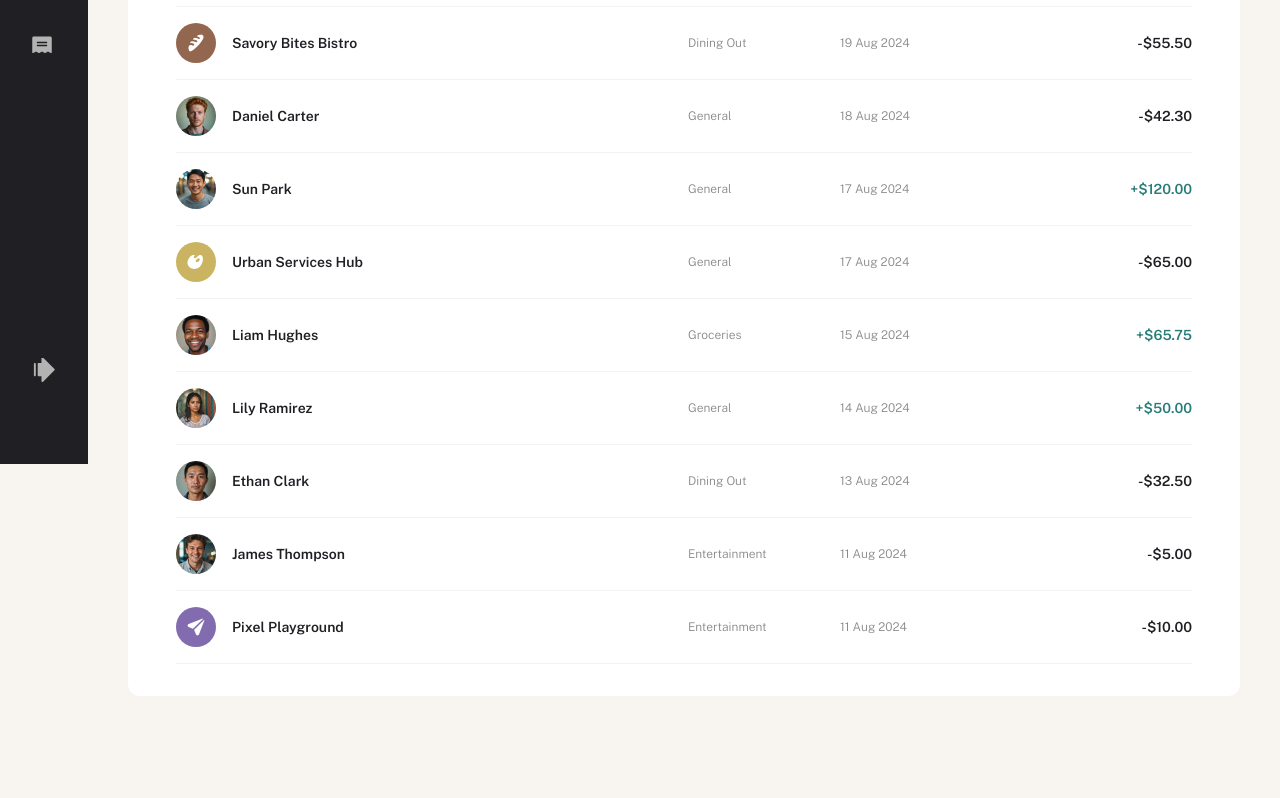
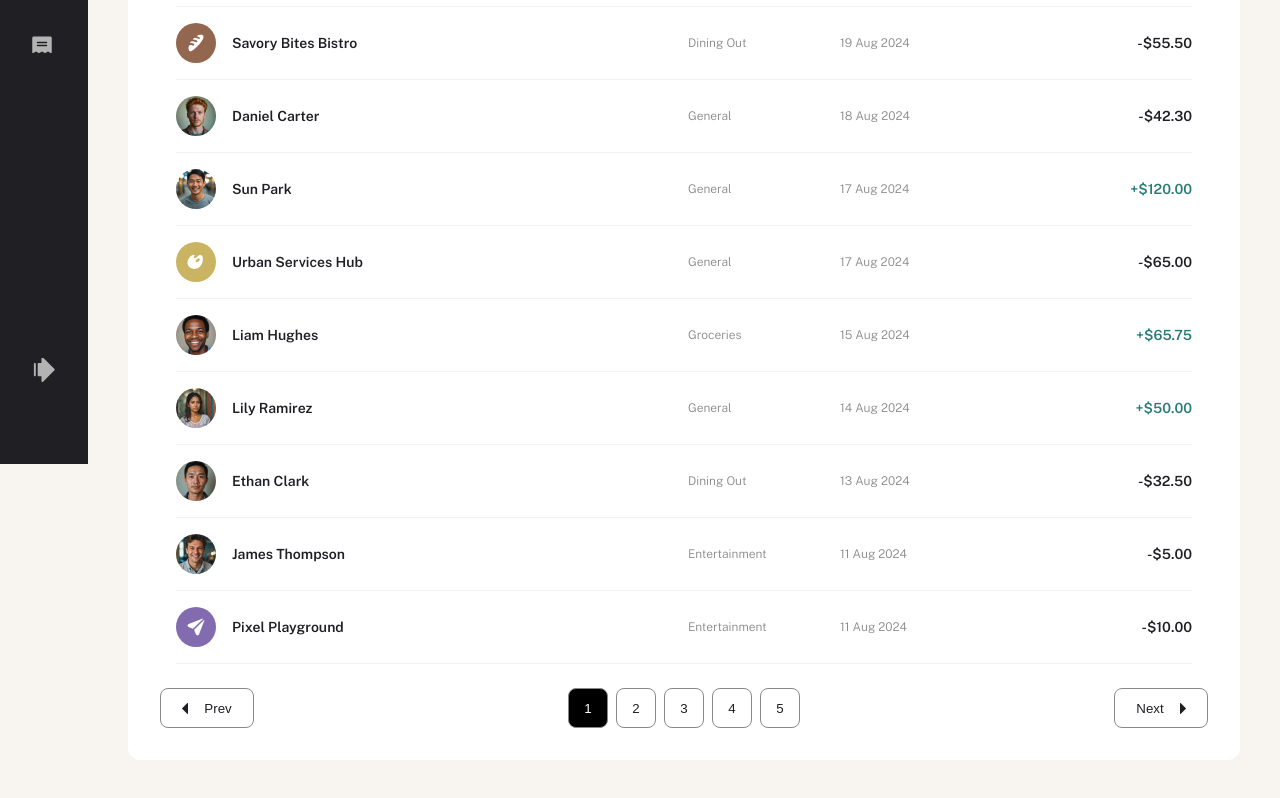
Before and after one commit to peterhermansen/personal-finance-app, a Next.js app: page /transactions in a window 1280 px wide. Shown: the part 336-1134 px from the top of the page. Before the commit the page ends 1072 px from the top, so only its background shows below. Built offline with nearby package versions, Linux system fonts and the light colour scheme.

Commit message:
Created Pagination and associated stylings and implemented page navigation functionality.

```diff
--- a/app/transactions/page.js
+++ b/app/transactions/page.js
@@ -6,11 +6,13 @@ import data from '@/data.json';
 import { useStateContext } from '@/app/stateContext';
 import TransactionsRow from '@/components/transactions/TransactionRow';
 import TransactionFilters from '@/components/transactions/TransactionFilters';
+import Pagination from '@/components/transactions/Pagination';
 import { useState } from 'react';
 
 export default function Transactions() {
   const { sidebarOpen } = useStateContext();
   const [filteredData, setFilteredData] = useState(data.transactions);
+  const [page, setPage] = useState(0);
 
   return (
     <div
@@ -36,7 +38,7 @@ export default function Transactions() {
         </div>
 
         <ul className={styles['transaction-list']}>
-          {filteredData.slice(0, 10).map((el, i) => {
+          {filteredData.slice(page * 10, page * 10 + 10).map((el, i) => {
             return (
               <TransactionsRow
                 data={el}
@@ -47,6 +49,8 @@ export default function Transactions() {
             );
           })}
         </ul>
+
+        <Pagination filteredData={filteredData} page={page} setPage={setPage} />
       </div>
     </div>
   );
--- a/components/overview/BillsOverview.js
+++ b/components/overview/BillsOverview.js
@@ -48,7 +48,11 @@ const BillsOverview = ({ data }) => {
 
   return (
     <div className={styles.bills}>
-      <HeaderOverview title="Recurring Bills" btnText="See Details" />
+      <HeaderOverview
+        title="Recurring Bills"
+        btnText="See Details"
+        link="/bills"
+      />
       <div className={styles['bill-rows']}>
         {billRow('Paid Bills', paidTotal, 'green-bg')}
         {billRow('Total Upcoming', upcomingTotal, 'yellow-bg')}
--- a/components/overview/BudgetsOverview.js
+++ b/components/overview/BudgetsOverview.js
@@ -46,7 +46,7 @@ const BudgetsOverview = ({ budgets, transactions }) => {
 
   return (
     <div className={styles.budgets}>
-      <HeaderOverview title="Budgets" btnText="See Details" />
+      <HeaderOverview title="Budgets" btnText="See Details" link="/budgets" />
       <div className={styles.content}>
         <div className={styles.chart}>
           <BudgetsChart data={budgets} />
--- a/components/overview/HeaderOverview.js
+++ b/components/overview/HeaderOverview.js
@@ -1,10 +1,12 @@
 import Image from 'next/image';
 import styles from '@/styles/components/overview/HeaderOverview.module.css';
+import Link from 'next/link';
 
-const HeaderOverview = ({ title, btnText }) => {
+const HeaderOverview = ({ title, btnText, link }) => {
   return (
     <div className={styles.header}>
       <h2 className="text-2 bold">{title}</h2>
+      <Link href={link}>
         <button className={styles.btn}>
           <span className="text-4">{btnText}</span>
           <Image
@@ -14,6 +16,7 @@ const HeaderOverview = ({ title, btnText }) => {
             height="8"
           />
         </button>
+      </Link>
     </div>
   );
 };
--- a/components/overview/PotsOverview.js
+++ b/components/overview/PotsOverview.js
@@ -28,7 +28,7 @@ const PotsOverview = ({ data }) => {
 
   return (
     <div className={`${styles.pots}`}>
-      <HeaderOverview title="Pots" btnText="See Details" />
+      <HeaderOverview title="Pots" btnText="See Details" link="/pots" />
       <div className={`${styles['pots-summary']}`}>
         <div className={`${styles['pots-total']}`}>
           <Image
--- a/components/overview/TransactionsOverview.js
+++ b/components/overview/TransactionsOverview.js
@@ -5,7 +5,11 @@ import TransactionsRow from '../transactions/TransactionRow';
 const TransactionsOverview = ({ data, display }) => {
   return (
     <div className={styles.transactions}>
-      <HeaderOverview title="Transactions" btnText="View All" />
+      <HeaderOverview
+        title="Transactions"
+        btnText="View All"
+        link="/transactions"
+      />
       <ul className={styles['transaction-rows']}>
         {data.slice(0, 5).map((el, i) => {
           return (
--- /dev/null
+++ b/components/transactions/Pagination.js
@@ -0,0 +1,60 @@
+import styles from '@/styles/components/transactions/Pagination.module.css';
+
+const PageNav = ({ filteredData, page, setPage }) => {
+  const numPages = Math.ceil(filteredData.length / 10);
+
+  const handlePrevClick = () => {
+    if (page > 0) setPage(page - 1);
+  };
+
+  const handleNextClick = () => {
+    if (page < numPages) setPage(page + 1);
+  };
+
+  const handlePageClick = (num) => {
+    if (num !== page) setPage(num);
+  };
+
+  return (
+    <div className={styles['pages-div']}>
+      <button className={styles['side-btn']} onClick={handlePrevClick}>
+        <svg
+          height="11"
+          viewBox="0 0 6 11"
+          width="6"
+          xmlns="http://www.w3.org/2000/svg"
+        >
+          <path d="m5.14656 10.8535-5.000005-4.99997c-.046488-.04643-.0833676-.10158-.1085298-.16228-.0251623-.06069-.03811269-.12576-.0381127-.19147 0-.0657.0129504-.13077.0381126-.19147.0251623-.06069.0620419-.11584.1085299-.16228l4.999995-4.999997c.06993-.0700052.15906-.117689.2561-.13701419.09704-.01932521.19764-.0094229.28905.02845329.09141.0378763.16953.1020229.22447.1843199.05493.082297.08421.179044.08414.277991v10.000017c.00007.0989-.02921.1957-.08414.278-.05494.0823-.13306.1464-.22447.1843s-.19201.0478-.28905.0284c-.09704-.0193-.18617-.067-.25609-.137z" />
+        </svg>
+        <span>Prev</span>
+      </button>
+
+      <div className={styles.pages}>
+        {/* Create array with length = numPages and iterate through it to generate buttons */}
+        {Array.from({ length: numPages }, (_, i) => (
+          <button
+            className={`${styles.page} ${i === page ? styles['page--active'] : null}`}
+            key={i}
+            onClick={() => handlePageClick(i)}
+          >
+            <span className={styles.number}>{i + 1}</span>
+          </button>
+        ))}
+      </div>
+
+      <button className={styles['side-btn']} onClick={handleNextClick}>
+        <span>Next</span>
+        <svg
+          height="11"
+          viewBox="0 0 6 11"
+          width="6"
+          xmlns="http://www.w3.org/2000/svg"
+        >
+          <path d="m.853506.146465 5.000004 5.000005c.04648.04643.08336.10158.10853.16228.02516.06069.03811.12576.03811.19147 0 .0657-.01295.13077-.03811.19147-.02517.06069-.06205.11584-.10853.16228l-5.000004 5.00003c-.069927.07-.159054.1177-.256097.137-.097042.0193-.197637.0094-.289048-.0285-.091412-.0378-.16953-.102-.2244652-.1843-.0549354-.0823-.08421767-.179-.08413981-.278l-.00000043-9.999984c-.00007788-.098949.02920444-.195695.08413984-.277992.0549356-.082297.1330536-.1464431.2244646-.1843193.091412-.03787611.192007-.04777907.289049-.02845381.097042.01932521.186169.06700801.256097.13701411z" />
+        </svg>
+      </button>
+    </div>
+  );
+};
+
+export default PageNav;
--- a/components/transactions/TransactionRow.js
+++ b/components/transactions/TransactionRow.js
@@ -1,6 +1,5 @@
 /* eslint-disable @next/next/no-img-element */
 import styles from '@/styles/components/transactions/TransactionRow.module.css';
-import Image from 'next/image';
 import formatVal from '@/utils/formatVal';
 import formatDate from '@/utils/formatDate';
 
--- a/styles/components/overview/HeaderOverview.module.css
+++ b/styles/components/overview/HeaderOverview.module.css
@@ -1,12 +1,17 @@
 .header {
   display: flex;
   justify-content: space-between;
+}
+
+.header a {
+  text-decoration: none;
 }
 
 .btn {
   display: flex;
   gap: 0.75rem;
   align-items: center;
+  text-decoration: none;
 }
 
 .btn span {
--- /dev/null
+++ b/styles/components/transactions/Pagination.module.css
@@ -0,0 +1,52 @@
+.pages-div {
+  display: grid;
+  grid-template-columns: 5.875rem 1fr 5.875rem;
+}
+
+.pages {
+  justify-self: center;
+}
+
+.side-btn {
+  width: 5.875rem;
+  height: 2.5rem;
+  border: 1px solid #888888;
+  border-radius: 0.5rem;
+  display: flex;
+  align-items: center;
+  justify-content: center;
+  gap: 1rem;
+  padding: 1rem;
+  color: #201f24;
+}
+
+.side-btn:hover,
+.side-btn:hover svg,
+.page:hover {
+  background-color: #888888;
+  color: white;
+  fill: white;
+}
+
+.side-btn svg {
+  fill: #201f24;
+}
+
+.pages {
+  display: flex;
+  gap: 0.5rem;
+}
+
+.page {
+  height: 2.5rem;
+  width: 2.5rem;
+  border: 1px solid #888888;
+  border-radius: 0.5rem;
+  color: #201f24;
+}
+
+.page--active,
+.page--active:focus {
+  background-color: black;
+  color: white;
+}
--- a/styles/components/transactions/TransactionFilters.module.css
+++ b/styles/components/transactions/TransactionFilters.module.css
@@ -25,6 +25,10 @@
   gap: 1rem;
   padding: 0.75rem 1.25rem;
   color: #201f24;
+}
+
+.dropdown-button:hover {
+  background-color: #f2f2f2;
 }
 
 .dropdown-button--active {
```
Lines whose indentation alone changed are shown as unchanged.
